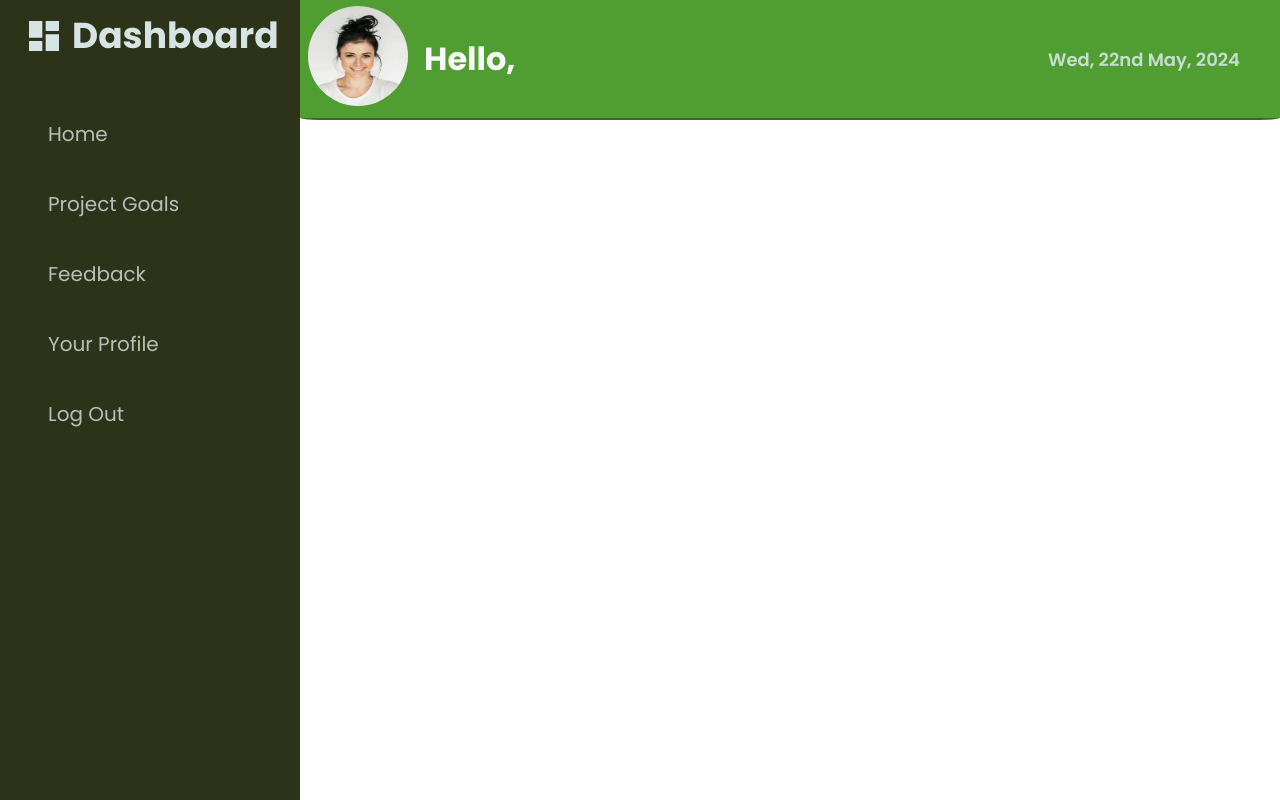
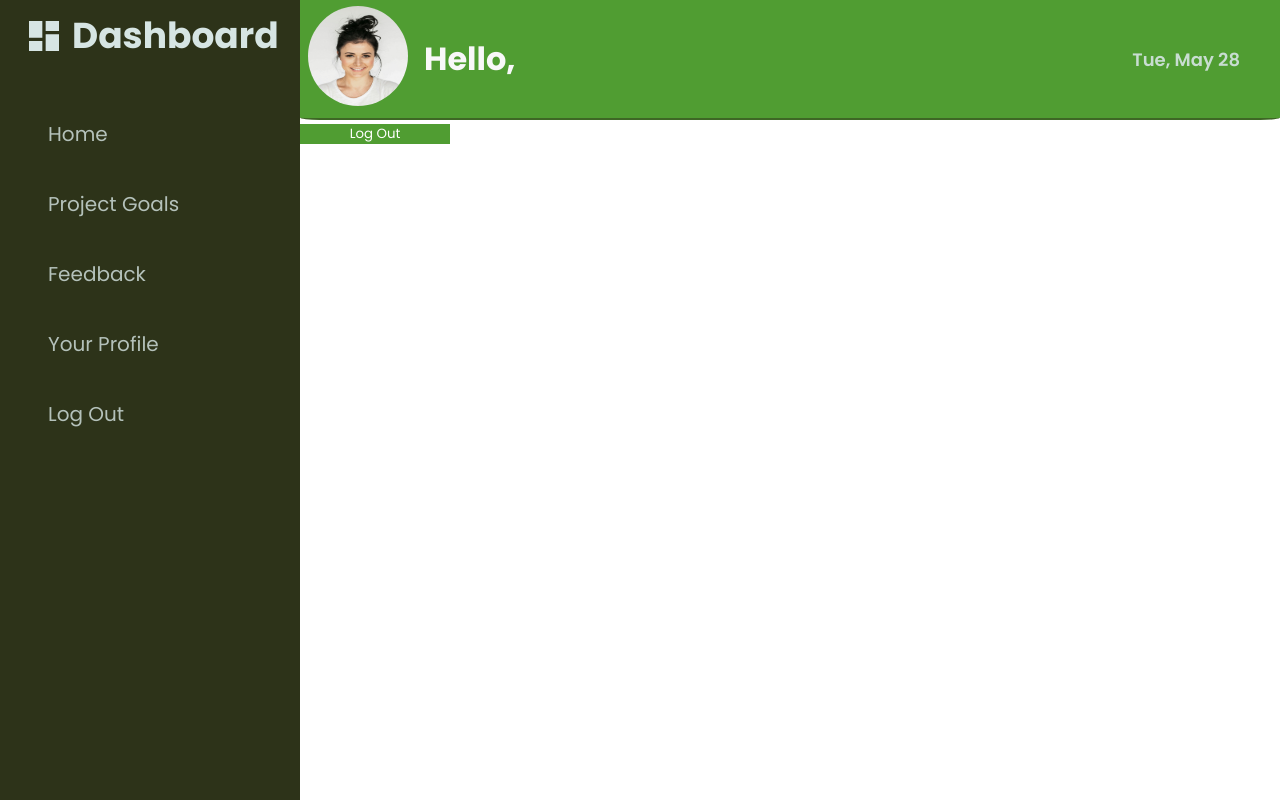
Before and after one commit to mohanamisra/ecl-intern-dashboard, a React (Vite) app: page /logout in a window 1280 px wide. Built offline with nearby package versions, Linux system fonts and the light colour scheme; no server answers.

Commit message:
Date + logout

```diff
--- a/src/App.jsx
+++ b/src/App.jsx
@@ -1,4 +1,4 @@
-import React from 'react';
+import React, {useEffect, useState} from 'react';
 import "./App.css"
 
 import Login from "./pages/Login/Login.jsx"
@@ -7,17 +7,25 @@ import YourProfile from "./pages/YourProfile/YourProfile.jsx"
 import ProjectGoals from "./pages/ProjectGoals/ProjectGoals.jsx"
 import LogOut from "./pages/LogOut/LogOut.jsx"
 import Home from "./pages/Home/Home.jsx"
-import Register from "./pages/Register/Register.jsx";
+import Register from "./pages/Register/Register.jsx"
+import {auth} from "./components/firebase.jsx"
 
-import {Route, Routes} from "react-router-dom";
+import {Navigate, Route, Routes} from "react-router-dom";
 
 
 const App = () => {
+    const [user, setUser] = useState();
+    useEffect(() => {
+        auth.onAuthStateChanged(user => {
+            setUser(user);
+        });
+    })
+
     return (
         <div className = "app-container">
             <Routes>
                 {/*<Route path = "/" element = {<Home/>}/>*/}
-                <Route path = "/" element = {<Login/>}/>
+                <Route path = "/" element = {user ? <Navigate to = "/home"/> : <Login/>}/>
                 <Route path = "/login" element = {<Login/>}/>
                 <Route path = "/register" element = {<Register/>}/>
                 <Route path = "/home" element = {<Home/>}/>
--- a/src/components/Header/Header.jsx
+++ b/src/components/Header/Header.jsx
@@ -5,7 +5,18 @@ import {auth, db} from "../firebase.jsx"
 import {doc, getDoc} from "firebase/firestore"
 
 const Header = () => {
+    const days = ['Sun', 'Mon', 'Tue', 'Wed', 'Thu', 'Fri', 'Sat'];
+    const months = [
+        'January', 'February', 'March', 'April', 'May', 'June',
+        'July', 'August', 'September', 'October', 'November', 'December'
+    ];
+
     const [userDetails, setUserDetails] = useState(null);
+
+    const currentDate = new Date();
+    const day = days[currentDate.getDay()];
+    const month = months[currentDate.getMonth()];
+    const dateNum = currentDate.getDate();
 
     const fetchUserData = async() => {
         auth.onAuthStateChanged((async(user) => {
@@ -32,7 +43,7 @@ const Header = () => {
                 </div>
                 <div className = 'welcome'>{`Hello, ${userDetails ? userDetails.username : ''}`}</div>
             </div>
-            <div className = "right date">Wed, 22nd May, 2024</div>
+            <div className = "right date">{day}, {month} {dateNum}</div>
         </div>
     );
 };
--- a/src/pages/LogOut/LogOut.jsx
+++ b/src/pages/LogOut/LogOut.jsx
@@ -2,15 +2,26 @@ import React from 'react';
 import './LogOut.css';
 import Sidebar from "../../components/Sidebar/Sidebar.jsx";
 import Header from "../../components/Header/Header.jsx";
+import Button from "../../components/Button/Button.jsx"
+import {auth} from "../../components/firebase.jsx"
 
 const LogOut = () => {
+    const handleLogout = async() => {
+        try {
+            await auth.signOut();
+            window.location.href = "/login";
+        }catch(error) {
+            console.log('ERROR LOGGING OUT ',error.message);
+        }
+    }
+
     return (
         <div className = 'logout-container'>
             <Sidebar/>
             <div className="main">
                 <Header/>
                 <div className="content-section">
-
+                    <Button buttonClass="button logout" text = "Log Out" clickHandler={handleLogout}/>
                 </div>
             </div>
         </div>
```
